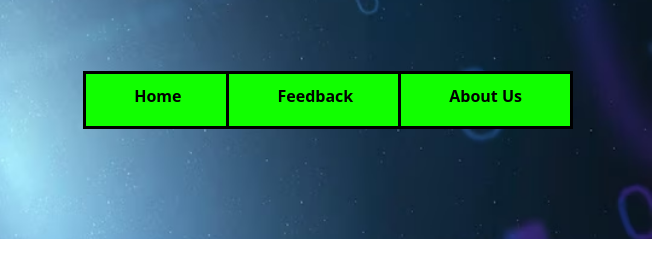
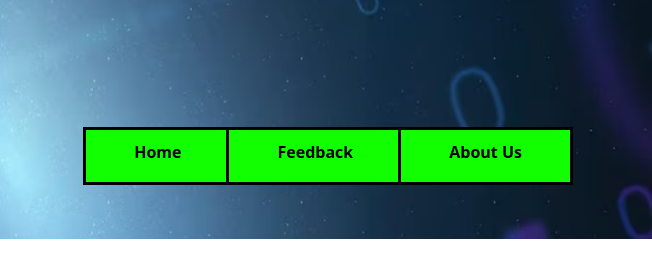
Before and after one commit to Sajal072004/study-scape-21-aug, a plain HTML site: page content.html in a window 1280 px wide. Shown: the full height of the page, 628-1280 px from the left. Drawn offline with nearby package versions, Linux system fonts and the light colour scheme.

Commit message:
Update content.css

```diff
--- a/content.css
+++ b/content.css
@@ -131,7 +131,7 @@
 }
 
 .topp{
-    margin-top: -5%;
+    margin-top: 5%;
 
 
 }
```
